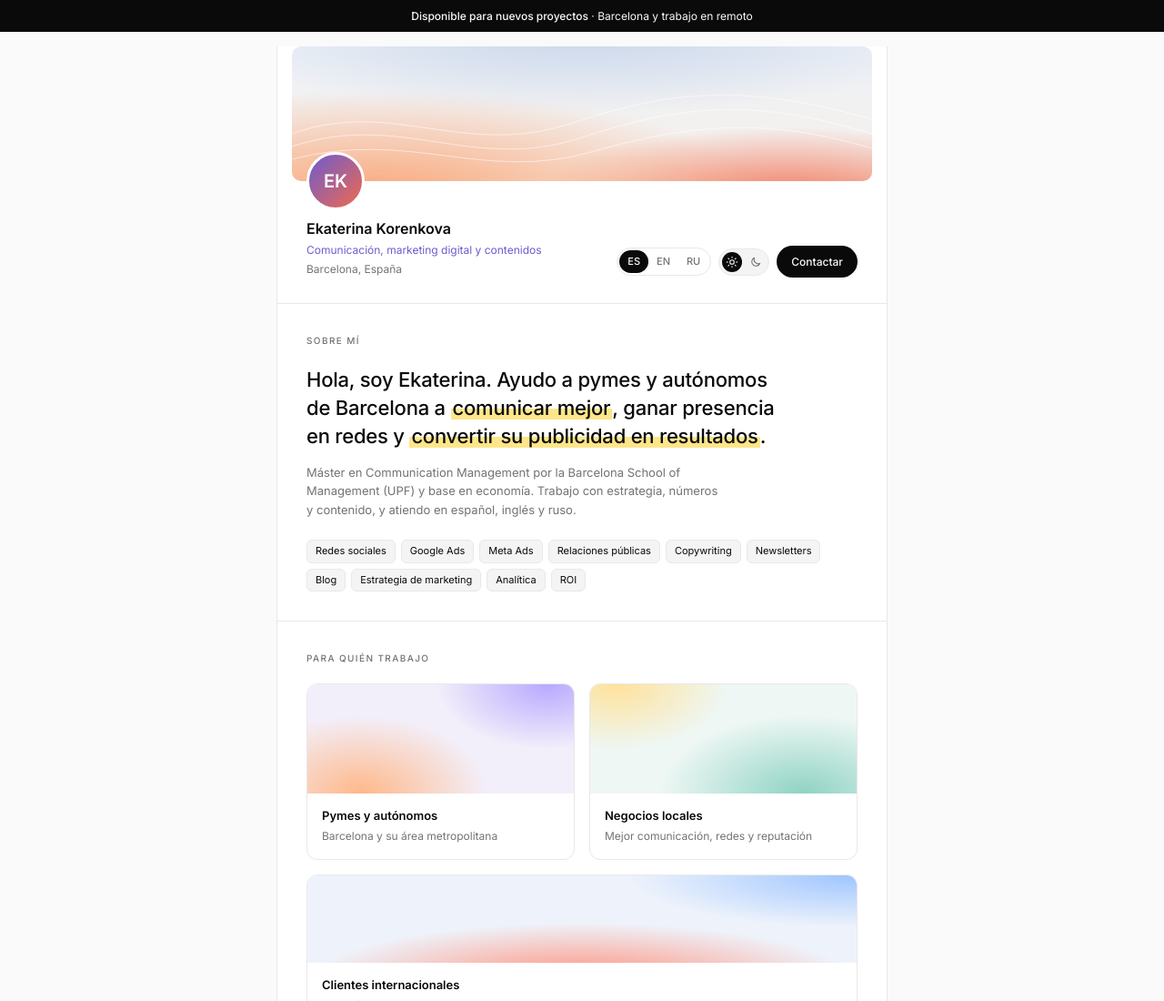
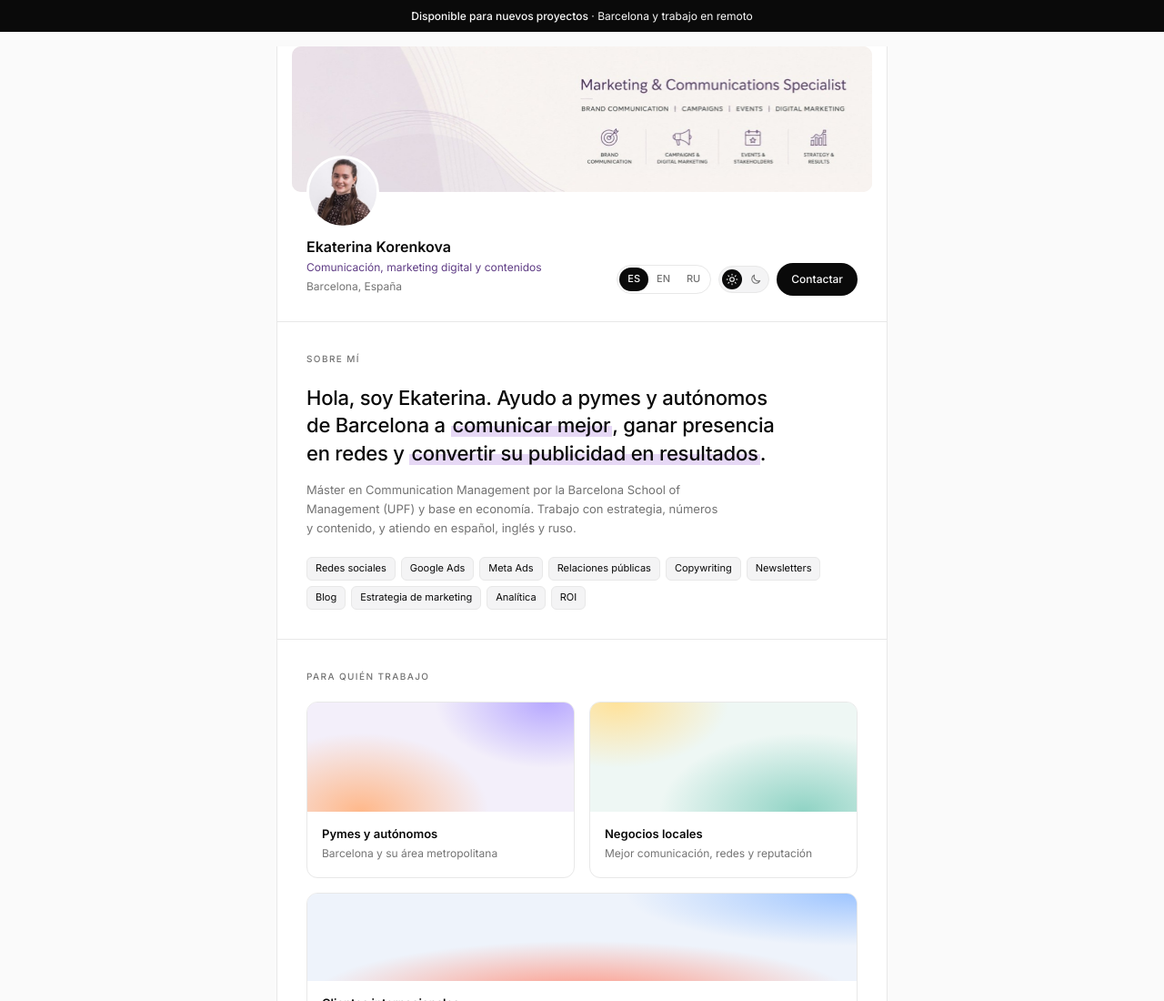
Before and after one commit to YraKudasov/Ekaterina_Korenkova, a plain HTML site: page index.html in a window 1280 px wide. Shown: the top 1100 px of the page at 91% size. Drawn offline with Linux system fonts and the light colour scheme.

Commit message:
Add photo and banner, switch accent to the banner's purple
Co-Authored-By: Claude Sonnet 5.5 <noreply@anthropic.com>
Claude-Session: https://claude.ai/code/session_01NXXDg6GyFD3ZBfGWdX4qSD

```diff
--- a/index.html
+++ b/index.html
@@ -15,8 +15,8 @@
   --ink: #0a0a0a;
   --muted: #737373;
   --line: #e8e8e8;
-  --accent: #6d5bd0;
-  --mark: #fde68a;
+  --accent: #5e3b84;
+  --mark: #e6d8f5;
   --chip: #f4f4f5;
   --font: "Inter", system-ui, -apple-system, "Segoe UI", Roboto, sans-serif;
   color-scheme: light;
@@ -24,13 +24,13 @@
 @media (prefers-color-scheme: dark) {
   :root:not([data-theme="light"]) {
     --bg: #0b0b0c; --surface: #111113; --ink: #f5f5f5; --muted: #a1a1aa;
-    --line: #26262a; --accent: #a99dff; --mark: #5b4a12; --chip: #1c1c1f;
+    --line: #26262a; --accent: #c4a5ee; --mark: #4a3566; --chip: #1c1c1f;
     color-scheme: dark;
   }
 }
 :root[data-theme="dark"] {
   --bg: #0b0b0c; --surface: #111113; --ink: #f5f5f5; --muted: #a1a1aa;
-  --line: #26262a; --accent: #a99dff; --mark: #5b4a12; --chip: #1c1c1f;
+  --line: #26262a; --accent: #c4a5ee; --mark: #4a3566; --chip: #1c1c1f;
   color-scheme: dark;
 }
 * { box-sizing: border-box; margin: 0; }
@@ -47,18 +47,13 @@ a { color: inherit; }
 .label { font-size: 10px; letter-spacing: .14em; text-transform: uppercase; color: var(--muted); font-weight: 500; margin-bottom: 20px; }
 
 /* banner */
-.banner { height: 148px; margin: 16px 16px 0; border-radius: 10px; overflow: hidden; position: relative;
-  background:
-    radial-gradient(120% 140% at 15% 110%, #f9a77a 0%, transparent 55%),
-    radial-gradient(90% 120% at 85% 120%, #f06a4d 0%, transparent 50%),
-    radial-gradient(110% 100% at 50% -10%, #c9d6ea 0%, transparent 60%),
-    linear-gradient(#eef2f8, #f6efe9); }
-.banner svg { position: absolute; inset: 0; width: 100%; height: 100%; }
+.banner { margin: 16px 16px 0; border-radius: 10px; overflow: hidden; background: #f6f1ec; aspect-ratio: 4 / 1; }
+.banner img { display: block; width: 100%; height: 100%; object-fit: cover; }
 
 /* profile */
 .profile { padding: 0 32px 28px; position: relative; }
-.avatar { width: 64px; height: 64px; border-radius: 50%; margin-top: -32px; border: 3px solid var(--surface);
-  background: linear-gradient(135deg, #6d5bd0, #f06a4d); color: #fff; display: grid; place-items: center; font-weight: 600; font-size: 20px; position: relative; }
+.avatar { width: 80px; height: 80px; border-radius: 50%; margin-top: -40px; border: 3px solid var(--surface); background: var(--chip); overflow: hidden; position: relative; }
+.avatar img { display: block; width: 100%; height: 100%; object-fit: cover; }
 .profile-row { display: flex; justify-content: space-between; align-items: flex-end; gap: 16px; flex-wrap: wrap; margin-top: 8px; }
 .name { font-size: 16px; font-weight: 600; }
 .role { font-size: 12px; color: var(--accent); }
@@ -148,18 +143,12 @@ footer { padding: 20px 32px 32px; border-top: 1px solid var(--line); font-size:
 <body>
 <div class="topbar" id="topbar"></div>
 <main class="page">
-  <div class="banner" aria-hidden="true">
-    <svg viewBox="0 0 640 148" preserveAspectRatio="none">
-      <g fill="none" stroke="#ffffff" stroke-opacity=".55" stroke-width="1">
-        <path d="M0 110 C120 70 200 140 320 100 S520 60 640 96"/>
-        <path d="M0 124 C130 90 210 150 330 116 S530 80 640 112"/>
-        <path d="M0 96 C110 56 190 124 310 84 S510 44 640 80"/>
-      </g>
-    </svg>
+  <div class="banner">
+    <img src="banner.png" width="1280" height="320" alt="Marketing &amp; Communications Specialist: brand communication, campaigns, events, digital marketing">
   </div>
 
   <header class="profile">
-    <div class="avatar" aria-hidden="true">EK</div>
+    <div class="avatar"><img src="photo.png" width="200" height="200" alt="Ekaterina Korenkova"></div>
     <div class="profile-row">
       <div>
         <div class="name">Ekaterina Korenkova</div>
```
Also changed, not shown: banner.png (added), photo.png (added).
